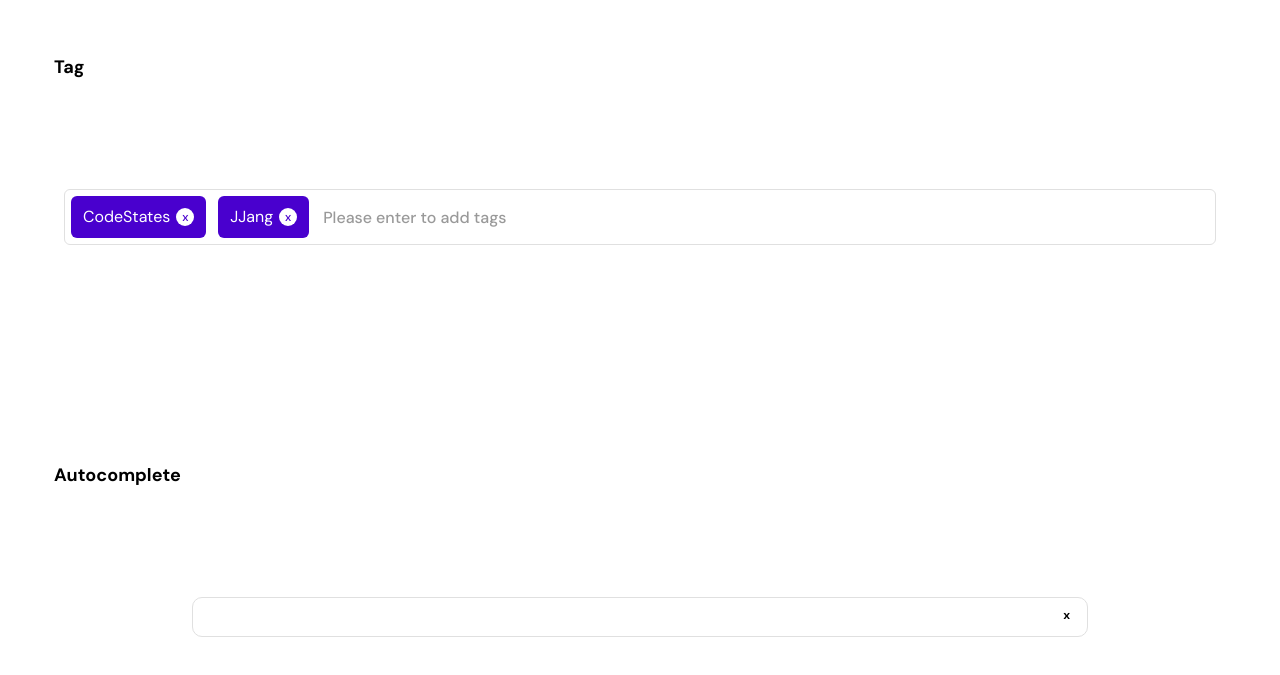
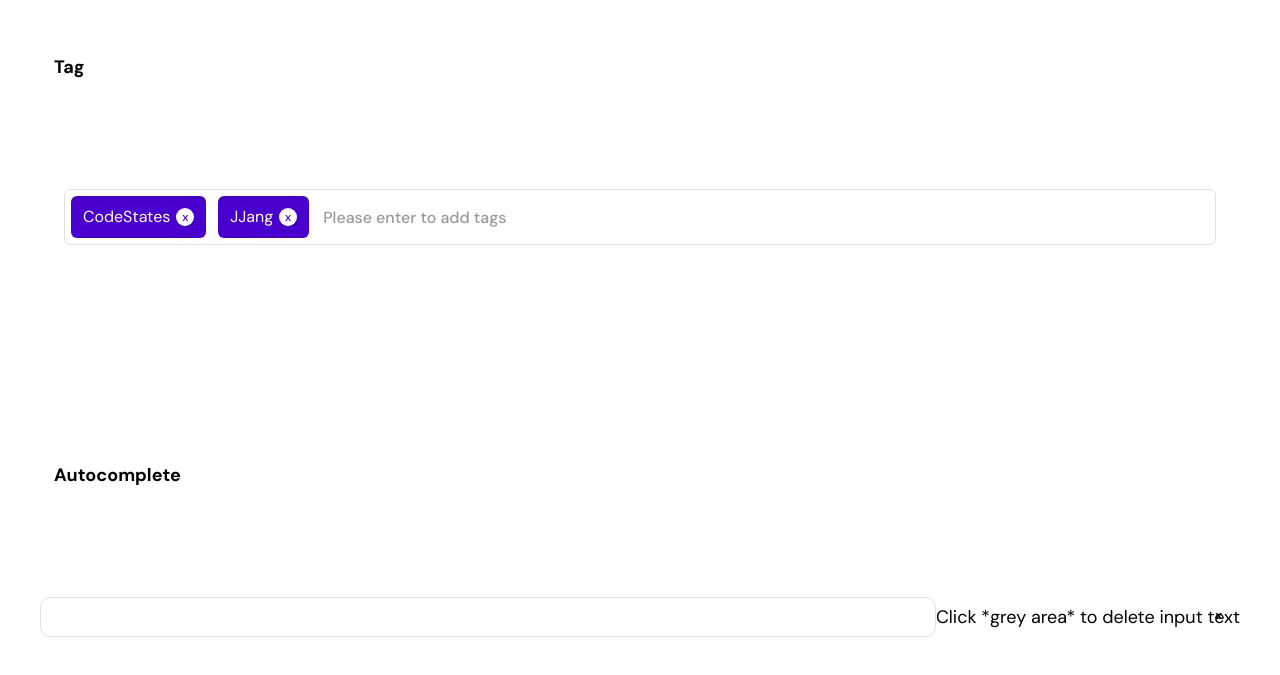
Before and after one commit to joyjs/wanted_pre_onboarding, a React (Create React App) app: page / in a window 1280 px wide. Shown: the part 1620-2295 px from the top of the page. Built offline with nearby package versions, Linux system fonts and the light colour scheme.

Commit message:
🔨 Implemented scripts and markups to empty input text buttons

```diff
--- a/src/component/Autocomplete.js
+++ b/src/component/Autocomplete.js
@@ -8,11 +8,14 @@
   const [filteredSugs, setFilteredSugs] = useState([])
   const [activeSugIndex, setActiveSugIndex] = useState(0)
   const [showSugs, setShowSugs] = useState(false)
-  // const [value, setValue] = useState()
   const [input, setInput] = useState('')
 
   const onSubmit = (e) => {
     e.preventDefault()
+  }
+
+  const resetInputField = () => {
+    setInput('')
   }
 
   const onChange = (e) => {
@@ -33,7 +36,6 @@
     setInput(e.target.innerText)
     setActiveSugIndex(0)
     setShowSugs(false)
-    // () => setValue(() => '')
   }
 
   const onKeyDown = (e) => {
@@ -82,7 +84,7 @@
       </ul>
     ) : (
       <div className="autocomplete-no-suggestion">
-        <p className="emoji">😢</p>{' '}
+        <p className="emoji">😢</p>
         <p className="message">Oops! No suggestion matches.</p>
       </div>
     )
@@ -100,15 +102,22 @@
             onChange={onChange}
             onKeyDown={onKeyDown}
             value={input}
-            // value={(input, value)}
           />
           {showSugs && input && <SugsListComponent />}
           <button
             className="close-button"
             type="button"
-            // onClick={() => setValue(() => '')}
+            onClick={resetInputField}
           >
             x
+          </button>
+          <button
+            className="close-background"
+            type="button"
+            onClick={resetInputField}
+            aria-hidden
+          >
+            Click *grey area* to delete input text
           </button>
         </form>
       </div>
```
